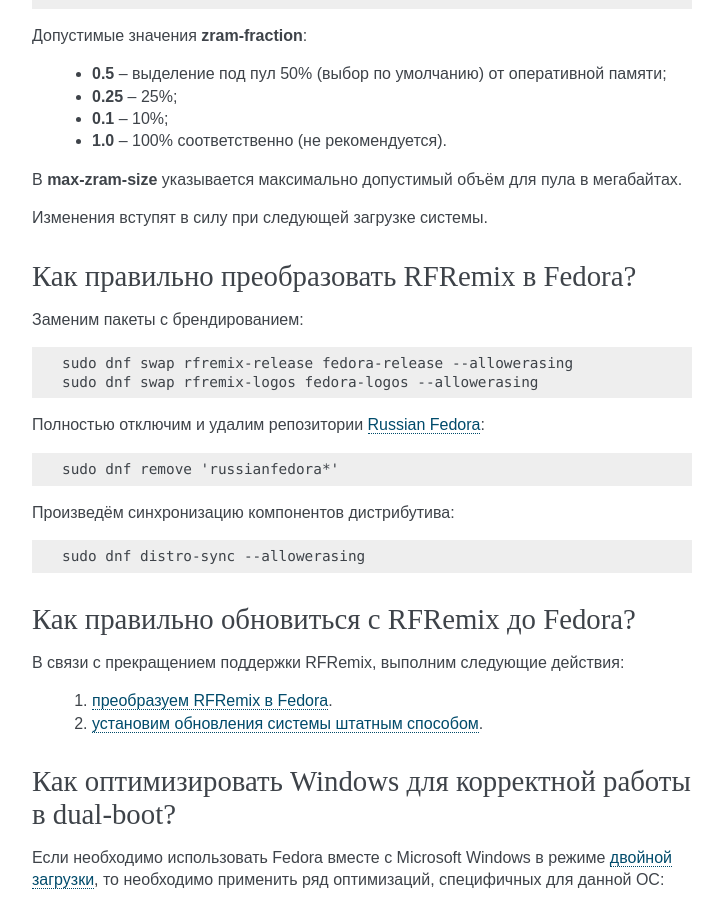
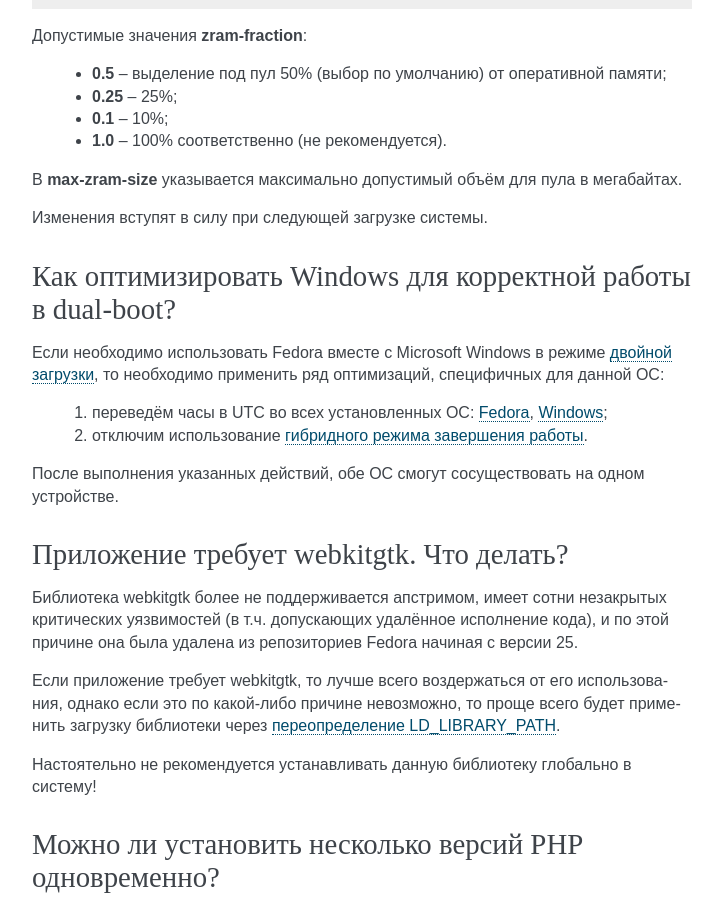
Before and after one commit to RussianFedora/FAQ, a Sphinx documentation site: the page built from source/tips-and-tricks.rst, in a window 1280 px wide and 900 px high, scrolled down 5016 px. Shown: the whole window, without its empty margins (388-1111 px from the left). Built offline with Sphinx 7.4.7, drawn with Linux system fonts in a browser that asks for light colours; comment, search, counter and statistics services are not loaded; some of the changed text lies outside the part shown.

Commit message:
Removed obsolete questions.

```diff
--- a/source/installation.rst
+++ b/source/installation.rst
@@ -57,10 +57,7 @@
 
 Да. Собственный образ можно создать на базе Kickstart файлов. Более подобную информацию можно найти `здесь <https://fedoraproject.org/wiki/Livemedia-creator-_How_to_create_and_use_a_Live_CD>`__.
 
-Готовые Kickstart проекты для изучения:
-
-  * `Fedora <https://pagure.io/fedora-kickstarts>`__;
-  * `RFRemix <https://github.com/RussianFedora/rfremix-kickstarts>`__.
+Kickstart проекты официальных образов Fedora доступны `здесь <https://pagure.io/fedora-kickstarts>`__.
 
 .. index:: installation, arm, armhfp, armv7hl, aarch64, arm64
 .. _fedora-arm:
--- a/source/tips-and-tricks.rst
+++ b/source/tips-and-tricks.rst
@@ -286,42 +286,6 @@
 В **max-zram-size** указывается максимально допустимый объём для пула в мегабайтах.
 
 Изменения вступят в силу при следующей загрузке системы.
-
-.. index:: rfremix
-.. _rfremix-fedora:
-
-Как правильно преобразовать RFRemix в Fedora?
-=================================================
-
-Заменим пакеты с брендированием:
-
-.. code-block:: text
-
-    sudo dnf swap rfremix-release fedora-release --allowerasing
-    sudo dnf swap rfremix-logos fedora-logos --allowerasing
-
-Полностью отключим и удалим репозитории :ref:`Russian Fedora <russian-fedora>`:
-
-.. code-block:: text
-
-    sudo dnf remove 'russianfedora*'
-
-Произведём синхронизацию компонентов дистрибутива:
-
-.. code-block:: text
-
-    sudo dnf distro-sync --allowerasing
-
-.. index:: rfremix, update
-.. _rfremix-upgrade:
-
-Как правильно обновиться с RFRemix до Fedora?
-=================================================
-
-В связи с прекращением поддержки RFRemix, выполним следующие действия:
-
-  1. :ref:`преобразуем RFRemix в Fedora <rfremix-fedora>`.
-  2. :ref:`установим обновления системы штатным способом <dist-upgrade>`.
 
 .. index:: dual boot, windows
 .. _dual-boot-optimizations:
@@ -671,22 +635,6 @@
     sudo systemctl start systemd-vconsole-setup.service
     systemctl status systemd-vconsole-setup.service
 
-.. index:: pipewire, wireplumber, bug, issue, workaround, f35
-.. _wireplumber-no-sound:
-
-После обновления до Fedora 35 отсутствует звук. Как исправить?
-=================================================================
-
-Отсутствие усстройств вывода звука после обновления до Fedora 35 при использовании звукового сервера PipeWire -- это `известная проблема <https://bugzilla.redhat.com/show_bug.cgi?id=2016253>`__, связанная с `переходом на WirePlumber <https://fedoraproject.org/wiki/Changes/WirePlumber>`__.
-
-Решим её активацией необходимого systemd-сервиса:
-
-.. code-block:: text
-
-    systemctl --global enable --now wireplumber.service
-
-Изменения вступят в силу немедленно.
-
 .. index:: libreoffice, hardware, acceleration, x11, wayland, workaround, bug, f36
 .. _libreoffice-wayland:
 
```
Also changed, not shown: source/package-manager.rst (+0 -15 lines).
